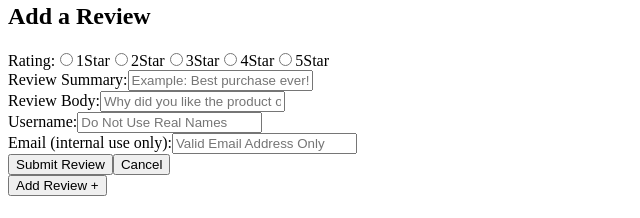
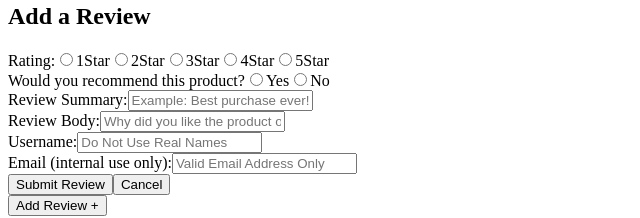
Before and after one commit to mwolf2531/Project-Catwalk, a React app: page / in a window 1280 px wide. Shown: the part 958-1176 px from the top of the page, without its empty margins (0-640 px from the left). Built offline with nearby package versions, Linux system fonts and the light colour scheme; no server answers; the HTML template or start-up script is replaced by a standard one.

Commit message:
added reco

```diff
--- a/src/components/Reviews/addReview.jsx
+++ b/src/components/Reviews/addReview.jsx
@@ -2,7 +2,7 @@ import React from 'react';
 import ReactDOM from 'react-dom';
 
 
-const AddReview = ({ onChangeRating, onChangeUsername, onChangeEmail, onChangeBody, onChangeSummary, handleReviewSubmit, handleReviewClose, showReview, children }) => {
+const AddReview = ({ onChangeReco, onChangeRating, onChangeUsername, onChangeEmail, onChangeBody, onChangeSummary, handleReviewSubmit, handleReviewClose, showReview, children }) => {
 
   let showHideClassName = showReview ? "modal display-block" : "modal display-none";
 
@@ -23,6 +23,12 @@ const AddReview = ({ onChangeRating, onChangeUsername, onChangeEmail, onChangeBo
             <label htmlFor="4Star">4Star</label>
             <input type="radio" id="5Star" name="rating" value={5} />
             <label htmlFor="5Star">5Star</label>
+          </div>
+          <div onChange={onChangeReco}>Would you recommend this product?
+          <input type="radio" id="Yes" name="reco" value="true" />
+            <label htmlFor="Yes">Yes</label>
+            <input type="radio" id="No" name="reco" value="false" />
+            <label htmlFor="No">No</label>
           </div>
           <form> Review Summary:
             <input type="text" onChange={onChangeSummary} placeholder="Example: Best purchase ever!" name="ReviewSummary" />
@@ -51,39 +57,6 @@ const AddReview = ({ onChangeRating, onChangeUsername, onChangeEmail, onChangeBo
 
 export default AddReview;
 
-//element that will popup to handle user submitting a new review
-
-//Overal Rating
-//User selects one from 1,2,3,4 or 5 Stars
-
-//Would You Recommend This?
-//User selects from yes or no
-
-//Traits
-//Create one trait prompt for each trait assigned to object
-//User selects one from -1, -1/2, 0, +1/2 or +1 for the given trait
-
-//Review Title
-//Up to 60 characters, optional, placeholder: Example: Best purchase ever!
-
-//Review Body
-//Min 50 Characters, Max 1000 Characters, Placeholder: Why did you like the product or not?
-
-//Click to Add Photos Button
-//Click to open import photos prompt
-//Low priority optional review element. Only takes images.
-
-//Imported Photos
-//Display the names of each photo imported, up to 5 imports
-
-//Nickname Form
-//Up to 60 characters to be used as displayName
-
-//Email form
-//up to 60 characters, internal use only
-
-//Submit Button
-//Submits the form if all required fields are filled out
 
 /*
 {
--- a/src/components/Reviews/bodyElement.jsx
+++ b/src/components/Reviews/bodyElement.jsx
@@ -1,6 +1,5 @@
 //This file houses the reviewSort element as well as the reviewScroll of reviews
 import React from 'react';
-import ReviewSort from './reviewSort.jsx';
 import ReviewScroll from './reviewScroll.jsx';
 import AddReview from './addReview.jsx';
 import axios from 'axios';
@@ -35,11 +34,23 @@ class BodyElement extends React.Component {
     this.onChangeRating = this.onChangeRating.bind(this);
     this.onChangeUsername = this.onChangeUsername.bind(this);
     this.onChangeEmail = this.onChangeEmail.bind(this);
+    this.onChangeReco = this.onChangeReco.bind(this);
   }
   onChangeRating(e) {
     this.setState({
       uRating: Number(e.target.value)
     });
+  }
+  onChangeReco(e) {
+    if( e === 'true'){
+      this.setState({
+        uRecommend: true
+      });
+    } else {
+      this.setState({
+        uRecommend: false
+      });
+    }
   }
   onChangeSummary(e) {
     this.setState({
@@ -68,7 +79,7 @@ class BodyElement extends React.Component {
         this.setState({
           allRevs: revs,
           numRevs: revs.length,
-          numRenders: 2
+          numRenders: 2,
         });
       }
     }
@@ -144,7 +155,7 @@ class BodyElement extends React.Component {
     if (this.state.allRevs.length !== this.state.reviews.results.length) {
       this.updateReviews();
     }
-    if (this.state.numRenders > this.state.renderRevs.length) {
+    if (this.state.numRenders !== this.state.renderRevs.length) {
       this.addTwo();
     }
   }
@@ -152,7 +163,7 @@ class BodyElement extends React.Component {
   render() {
     return (
       <div className="revBody"> MAIN ELEMENT
-        <ReviewSort />
+        <div>Sort Reviews by: ~PulldownPlaceholder~</div>
         <ReviewScroll reviews={this.state.renderRevs} />
         <button type="button" onClick={this.moreRevsClick}>More Reviews</button>
         <span className='q-middle'>
@@ -164,7 +175,8 @@ class BodyElement extends React.Component {
             onChangeBody={this.onChangeBody}
             onChangeUsername={this.onChangeUsername}
             onChangeEmail={this.onChangeEmail}
-            onChangeRating={this.onChangeRating} />
+            onChangeRating={this.onChangeRating}
+            onChangeReco={this.onChangeReco} />
           <button type="button"
             onClick={this.showReviewModal}>
             Add Review +
--- a/src/components/Reviews/reviewScroll.jsx
+++ b/src/components/Reviews/reviewScroll.jsx
@@ -28,6 +28,7 @@ class ReviewScroll extends React.Component {
   }
   componentDidUpdate(prevProps) {
     if (this.props.reviews !== prevProps.reviews) {
+      console.log(this.props.reviews, prevProps.reviews)
       this.updateReviews();
     }
     if (this.props.reviews.length > this.state.revs.length) {
```
Also changed, not shown: 1 other file (tests, documents, lock files or other folders).
